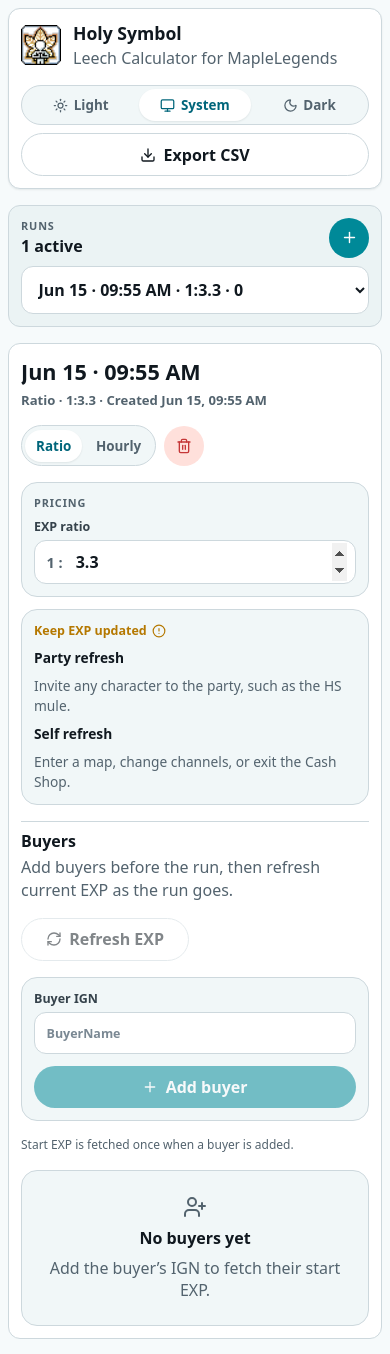
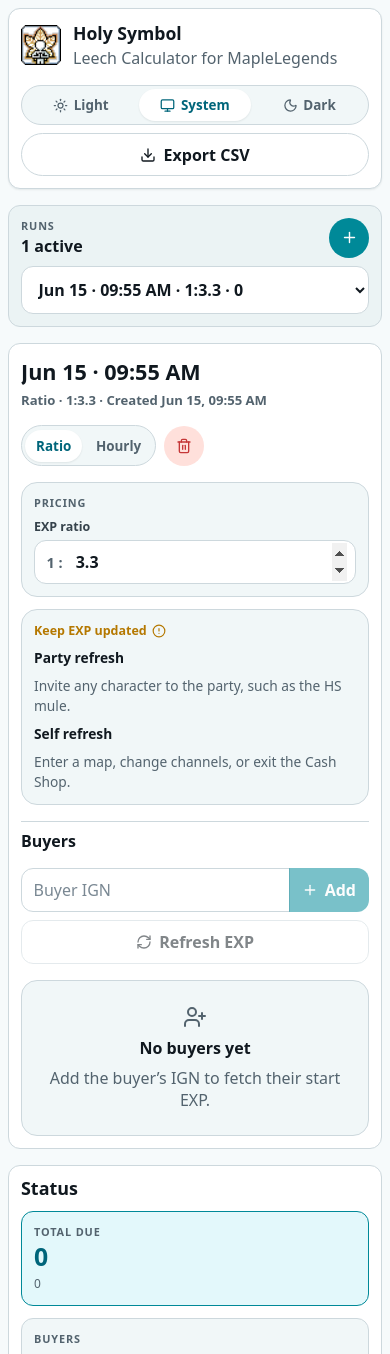
Before and after one commit to kiri-ml/holysymbol, a React (Vite) app: page / in a window 390 px wide. Shown: the top 1354 px of the page. Built offline with nearby package versions, Linux system fonts and the light colour scheme.

Commit message:
style: polish buyers toolbar

```diff
--- a/src/App.tsx
+++ b/src/App.tsx
@@ -4,6 +4,7 @@ import {
   Copy,
   Download,
   Lock,
+  LoaderCircle,
   Monitor,
   Moon,
   Pause,
@@ -969,7 +970,6 @@ function LeechInstanceCard({
   const [newBuyerIgn, setNewBuyerIgn] = useState('');
   const [addingBuyer, setAddingBuyer] = useState(false);
   const [refreshingRun, setRefreshingRun] = useState(false);
-  const [refreshResult, setRefreshResult] = useState<string | null>(null);
   const ratioBilling = instance.billing.type === 'ratio' ? instance.billing : undefined;
   const hourlyBilling = instance.billing.type === 'hourly' ? instance.billing : undefined;
   const refreshableBuyers = instance.buyers.filter((buyer) => !buyer.locked && buyerLookupIgn(buyer));
@@ -992,7 +992,6 @@ function LeechInstanceCard({
     if (!ign) return;
 
     setAddingBuyer(true);
-    setRefreshResult(null);
     try {
       const snapshot = await onFetchSnapshot(ign);
       const buyer: LeechBuyer = {
@@ -1019,18 +1018,14 @@ function LeechInstanceCard({
     if (refreshableBuyers.length === 0) return;
 
     setRefreshingRun(true);
-    setRefreshResult(null);
     const snapshots = new Map<string, CharacterSnapshot>();
-    const failures: string[] = [];
 
     for (const buyer of refreshableBuyers) {
       const ign = buyerLookupIgn(buyer);
       try {
         const snapshot = await onFetchSnapshot(ign);
         snapshots.set(buyer.id, snapshot);
-      } catch {
-        failures.push(ign);
-      }
+      } catch {}
     }
 
     const refreshedAt = snapshots.size > 0 ? new Date().toISOString() : instance.lastCurrentRefreshedAt;
@@ -1043,11 +1038,6 @@ function LeechInstanceCard({
       }),
     });
 
-    setRefreshResult(
-      failures.length > 0
-        ? `Updated ${snapshots.size}/${refreshableBuyers.length}. Failed: ${failures.join(', ')}`
-        : `Updated ${snapshots.size} buyer${snapshots.size === 1 ? '' : 's'}`,
-    );
     setRefreshingRun(false);
   }
 
@@ -1129,36 +1119,39 @@ function LeechInstanceCard({
       </div>
 
       <div className="buyers-header buyers-toolbar">
-        <div>
+        <div className="buyers-heading">
           <h3>Buyers</h3>
-          <p>Add buyers before the run, then refresh current EXP as the run goes.</p>
+          {instance.lastCurrentRefreshedAt ? (
+            <small>Refreshed <time dateTime={instance.lastCurrentRefreshedAt}>{formatLocalDateTime(instance.lastCurrentRefreshedAt)}</time></small>
+          ) : null}
         </div>
-        <div className="button-row wrap">
+        <div className="buyers-toolbar__actions">
+          <form
+            className="add-buyer-form"
+            onSubmit={(event) => {
+              event.preventDefault();
+              void addBuyerFromInput();
+            }}
+          >
+            <input
+              aria-label="Buyer IGN"
+              value={newBuyerIgn}
+              onChange={(event) => setNewBuyerIgn(event.target.value)}
+              placeholder="Buyer IGN"
+            />
+            <button
+              type="submit"
+              aria-label={addingBuyer ? 'Adding buyer' : 'Add buyer'}
+              aria-busy={addingBuyer}
+              disabled={addingBuyer || !newBuyerIgn.trim()}
+            >
+              {addingBuyer ? <LoaderCircle size={16} className="spin" /> : <Plus size={16} />} Add
+            </button>
+          </form>
           <button type="button" className="secondary-button refresh-exp-button" onClick={refreshRunCurrentExp} disabled={refreshingRun || refreshableBuyers.length === 0}>
             <RefreshCw size={16} className={refreshingRun ? 'spin' : ''} /> {refreshingRun ? 'Refreshing...' : 'Refresh EXP'}
           </button>
         </div>
-      </div>
-
-      <form
-        className="add-buyer-form"
-        onSubmit={(event) => {
-          event.preventDefault();
-          void addBuyerFromInput();
-        }}
-      >
-        <label>
-          Buyer IGN
-          <input value={newBuyerIgn} onChange={(event) => setNewBuyerIgn(event.target.value)} placeholder="BuyerName" />
-        </label>
-        <button type="submit" disabled={addingBuyer || !newBuyerIgn.trim()}>
-          <Plus size={16} /> {addingBuyer ? 'Adding...' : 'Add buyer'}
-        </button>
-      </form>
-
-      <div className="refresh-status-row">
-        {instance.lastCurrentRefreshedAt ? <small>Last refreshed: {formatLocalDateTime(instance.lastCurrentRefreshedAt)}</small> : <small>Start EXP is fetched once when a buyer is added.</small>}
-        {refreshResult ? <small>{refreshResult}</small> : null}
       </div>
 
       {instance.buyers.length > 0 ? (
--- a/src/styles/app.css
+++ b/src/styles/app.css
@@ -441,7 +441,6 @@ h3 {
 .snapshot-summary,
 .billing-settings,
 .buyer-row-card,
-.add-buyer-form,
 .empty-buyers-state,
 .run-tools {
   border: 1px solid var(--border);
@@ -990,24 +989,60 @@ h3 {
   font-size: 1rem;
 }
 
-.refresh-exp-button {
-  width: 10.5rem;
-}
-
-.add-buyer-form {
-  display: grid;
-  grid-template-columns: minmax(12rem, 1fr) auto;
-  gap: var(--space-3);
-  align-items: end;
-  padding: var(--space-3);
-  background: var(--surface-2);
-}
-
-.refresh-status-row {
+.buyers-heading {
+  display: grid;
+  flex: 0 0 auto;
+  gap: 0.15rem;
+}
+
+.buyers-heading small {
+  font-variant-numeric: tabular-nums;
+}
+
+.buyers-toolbar__actions {
   display: flex;
   flex-wrap: wrap;
-  gap: var(--space-2) var(--space-4);
-  justify-content: space-between;
+  align-items: center;
+  justify-content: flex-end;
+  gap: var(--space-2);
+  min-width: 0;
+}
+
+.add-buyer-form {
+  display: flex;
+  align-items: center;
+  align-self: center;
+  gap: 0;
+  min-width: 0;
+}
+
+.add-buyer-form input {
+  width: 10.5rem;
+  min-width: 9rem;
+  border-radius: var(--radius-md) 0 0 var(--radius-md);
+}
+
+.add-buyer-form button {
+  min-height: 2.6rem;
+  margin-left: -1px;
+  border-radius: 0 var(--radius-md) var(--radius-md) 0;
+}
+
+.add-buyer-form input:focus,
+.add-buyer-form input:focus-visible {
+  position: relative;
+  z-index: 1;
+}
+
+.add-buyer-form button,
+.refresh-exp-button {
+  min-height: 2.6rem;
+  padding-inline: var(--space-3);
+  white-space: nowrap;
+}
+
+.refresh-exp-button {
+  border-radius: var(--radius-md);
 }
 
 .buyer-list {
@@ -1395,10 +1430,25 @@ h3 {
 
   .app-topbar,
   .panel-heading,
-  .instance-header,
-  .buyers-toolbar {
+  .instance-header {
     align-items: stretch;
     flex-direction: column;
+  }
+
+  .buyers-toolbar {
+    align-items: center;
+  }
+
+  .buyers-toolbar__actions {
+    flex: 1 1 auto;
+  }
+
+  .add-buyer-form {
+    flex: 0 1 auto;
+  }
+
+  .add-buyer-form input {
+    width: 10.5rem;
   }
 
   .topbar-actions {
@@ -1491,7 +1541,6 @@ h3 {
 
   .topbar-actions,
   .topbar-actions > button,
-  .add-buyer-form,
   .timer-card,
   .timer-card__body,
   .tip-card span,
@@ -1505,9 +1554,37 @@ h3 {
     width: 100%;
   }
 
-  .add-buyer-form,
   .timer-card {
     display: grid;
+  }
+
+  .buyers-toolbar {
+    align-items: stretch;
+    flex-direction: column;
+  }
+
+  .buyers-toolbar__actions {
+    display: grid;
+    grid-template-columns: 1fr;
+  }
+
+  .add-buyer-form {
+    display: grid;
+    grid-template-columns: minmax(0, 1fr) auto;
+  }
+
+  .refresh-exp-button {
+    min-height: 2.75rem;
+  }
+
+  .add-buyer-form input,
+  .refresh-exp-button {
+    width: 100%;
+  }
+
+  .add-buyer-form input,
+  .add-buyer-form button {
+    min-height: 2.75rem;
   }
 
   .timer-card__actions,
```
